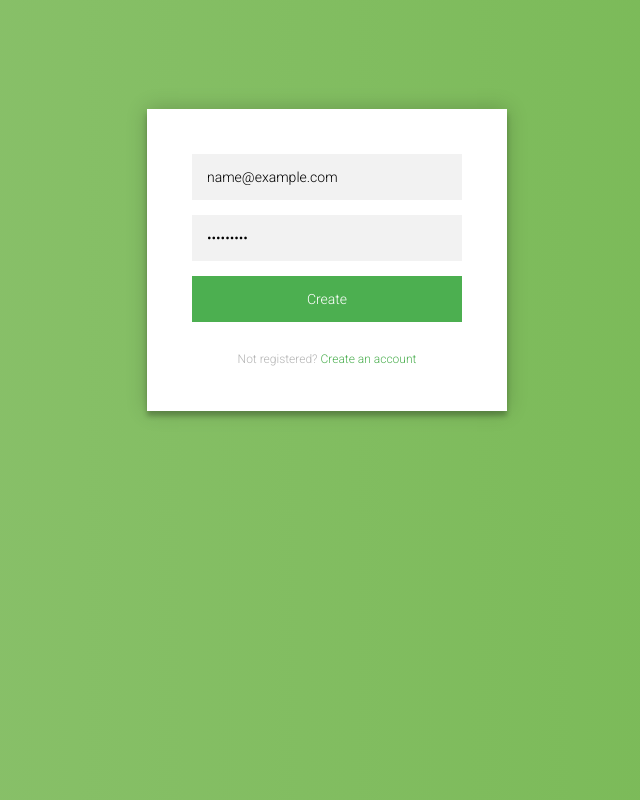
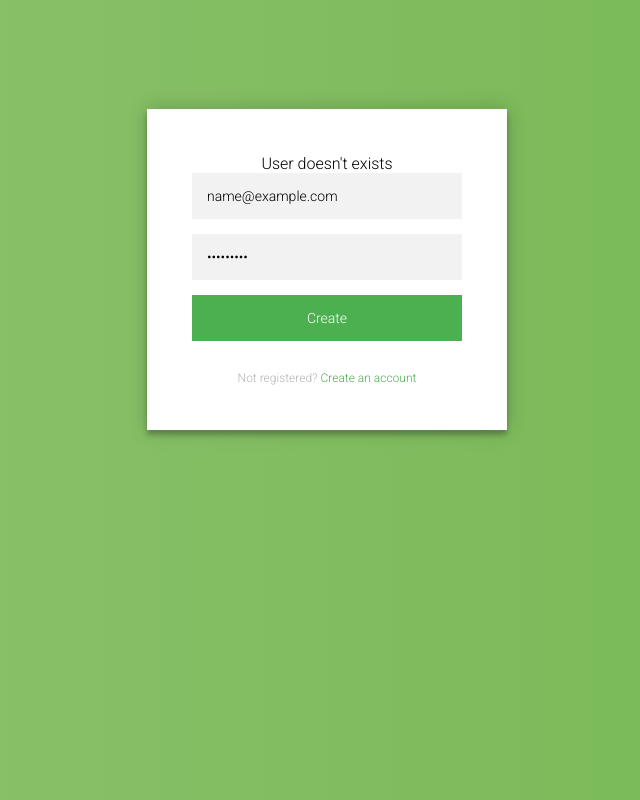
Before and after one commit to iaashish/stickyNotes, a plain HTML site: page login.html in a window 1280 px wide. Both pictures are taken after typing "name@example.com", "Sample123" into the empty fields and a click on the input "Create". Shown: the whole page, without its empty margins (313-953 px from the left). Drawn offline with Linux system fonts and the light colour scheme.

Commit message:
Minor changes to the code and added comments

```diff
--- a/js/login.js
+++ b/js/login.js
@@ -1,3 +1,9 @@
+/*
+Initially user login will be stored in sessionstorage
+which means if the browser is closed logins will be deleted permanently
+Once the user signout he will be navigated back to login page
+login functionality is implemented using singleton pattern.
+*/
 window.onload = function() {
     if (sessionStorage.getItem('login') != null) {
         window.location = "index.html";
@@ -16,16 +22,23 @@ window.onload = function() {
                         this.email = email;
                         this.password = password;
                     }
+                    //Login function will check if a user exists or not if
+                    //user doesn't exists it will display error stating user doesn't exists
+                    //if password is wrong it will show invalid credentials error.
                     login() {
                         var map = new Map(JSON.parse(localStorage.getItem('userstorage')));
                         var user = map.get(this.email);
-                        if (user.password == this.password) {
+                        if (user == undefined) {
+                            return "Invalid";
+                        } else if (user.password == this.password) {
                             sessionStorage.setItem('login', this.email);
                             return true;
                         }
 
                         return false;
                     }
+                    //createuser function will create the user if user already exists, user will
+                    //not be created.
                     createUser(username) {
                         var createUser = {
                             'username': username,
@@ -41,20 +54,23 @@ window.onload = function() {
                         }
                         return false;
                     }
-
                 }
-
                 return {
-                    // Public methods and variables
+                    //This function is used for login purpose
+                    //Original operaions is performed in user object.
                     login: function(credentials) {
                         var user = new User(credentials.email.value, credentials.password.value);
-                        if (user.login()) {
+                        var login = user.login();
+                        if (login == true) {
                             window.location = "index.html";
+                        } else if (login == "Invalid") {
+                            document.getElementById("login-error").innerHTML = "User doesn't exists";
                         } else {
                             document.getElementById("login-error").innerHTML = "!! Invalid credentials";
                         }
                     },
-
+                    //This function is used to create the user.
+                    //Data is passed to user object where operations are performed
                     createUser: function(credentials) {
                         var user = new User(credentials.email.value, credentials.password.value);
                         if (user.createUser(credentials.username.value)) {
@@ -78,20 +94,20 @@ window.onload = function() {
             };
         })();
 
-        var singleA = mySingleton.getInstance();
+        var singleton = mySingleton.getInstance();
 
         var form = document.getElementById('login-form');
         form.onsubmit = function(e) {
             e.preventDefault();
-            singleA.login(form)
+            singleton.login(form)
         }
 
         var rForm = document.getElementById('register-form');
         rForm.onsubmit = function(e) {
             e.preventDefault();
-            singleA.createUser(rForm);
+            singleton.createUser(rForm);
         }
-
+        //The codes below is used to diplay create panel and login panel
         document.getElementById("create").addEventListener("click", function() {
             document.getElementById("login-form").style.display = "none";
             document.getElementById("register-form").removeAttribute("style");
```
Also changed, not shown: css/main.css (+4 -4 lines), index.html (+1 -1 lines), js/index.js (+14 -3 lines).
